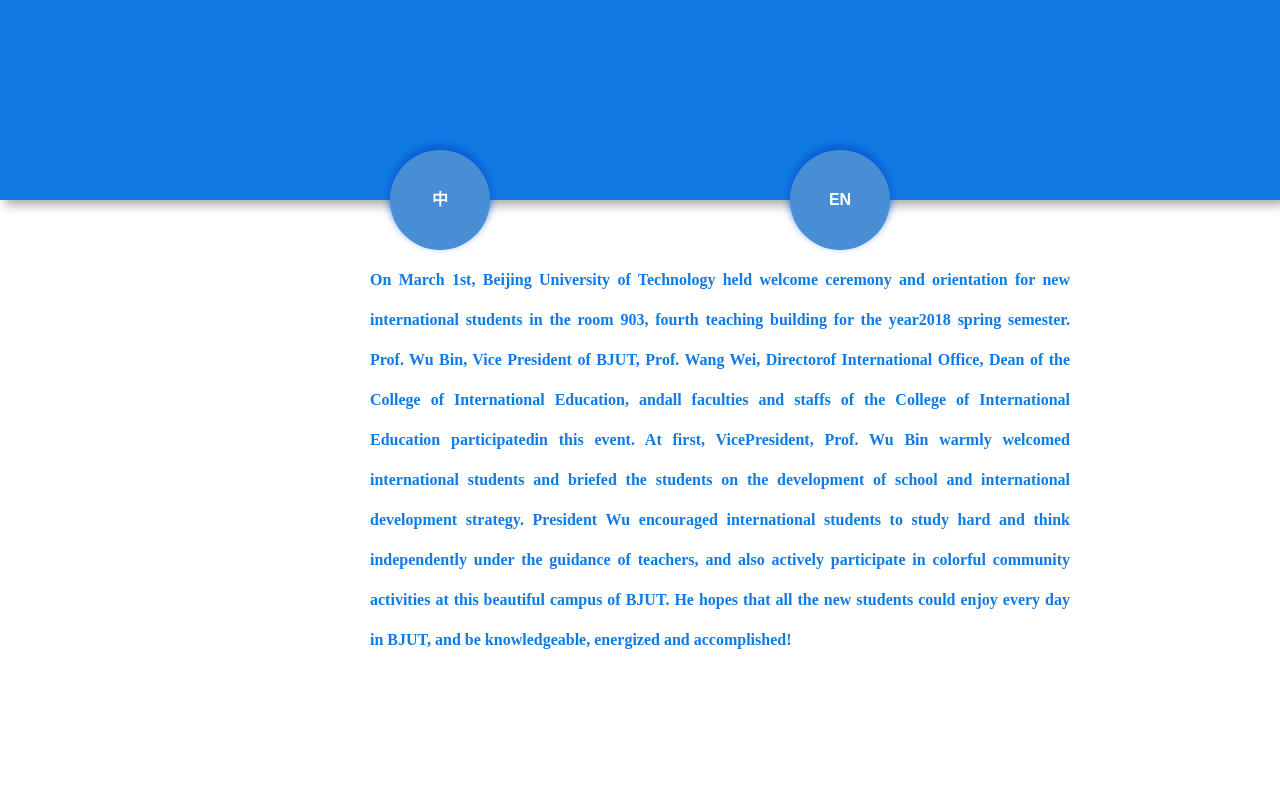
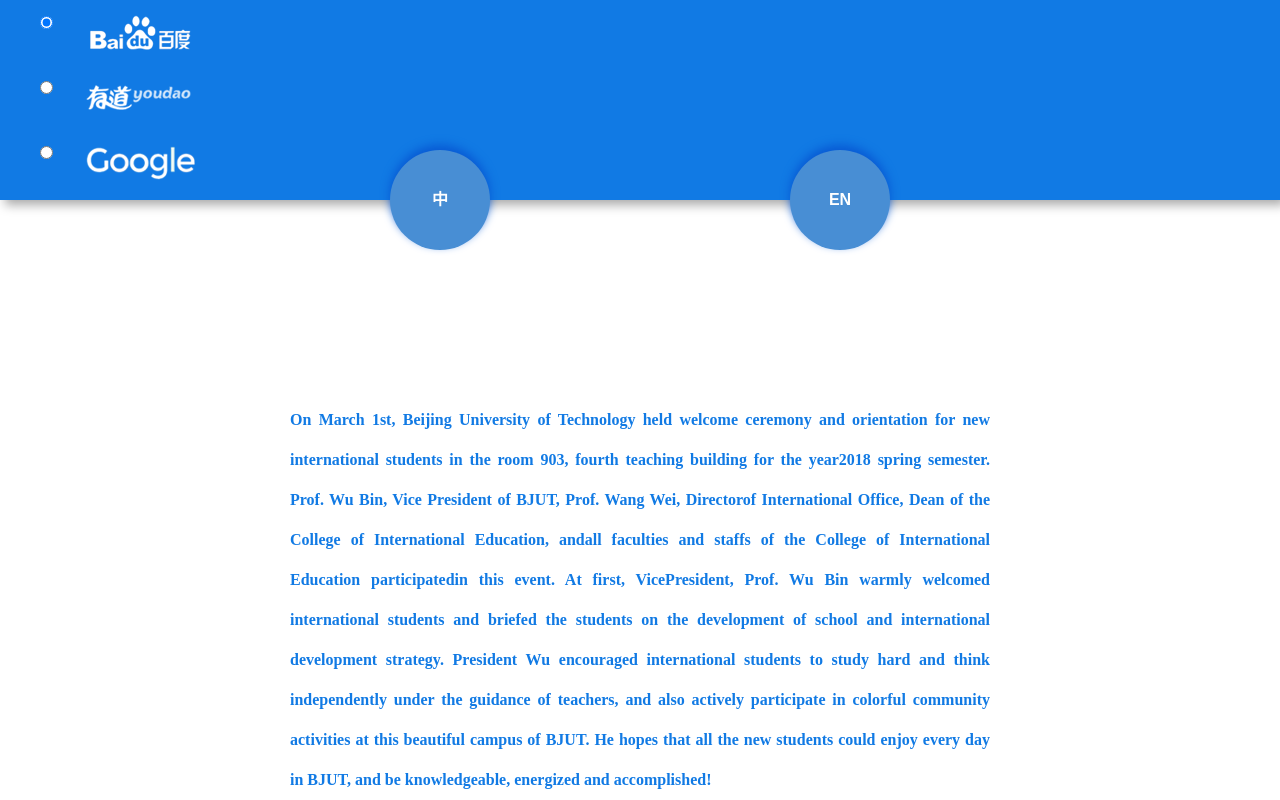
Before and after one commit to 792301982/Responsive-Navigation-Menu, a Flask app: page / in a window 1280 px wide. Run offline with Flask 2, Linux system fonts and the light colour scheme; some libraries are stand-ins or nearby versions.

Commit message:
增加有道谷歌翻译

```diff
--- a/baidu.py
+++ /dev/null
@@ -1,33 +0,0 @@
-from aip import AipSpeech
-import requests
-import random
-import hashlib
-import json
-
-""" 你的 APPID AK SK """
-APP_ID = '19802591'
-API_KEY = 't8ApAnmbwm96VBgg0QCu1Njs'
-SECRET_KEY = '1mbTXt2G2hyqLs0cbEtRVOG6IaDsqKpQ'
-
-client = AipSpeech(APP_ID, API_KEY, SECRET_KEY)
-
-trans_APP_ID='20200510000447331'
-pwd='r0hdj_MZqXaW7s7SJWqD'
-def translate(q,from_lang,to_lang):
-    salt=str(random.randint(1,1000000))
-    s=trans_APP_ID+q+salt+pwd
-    sign=hashlib.md5(s.encode(encoding='UTF-8')).hexdigest()
-    r=requests.post('http://api.fanyi.baidu.com/api/trans/vip/translate',
-    data={
-        'q':q,
-        'from':from_lang,
-        'to':to_lang,
-        'appid':trans_APP_ID,
-        'salt':salt,
-        'sign':sign
-    })
-
-    return json.loads(r.text)['trans_result'][0]['dst']
-
-if __name__ =="__main__":
-    print(translate('你是傻子','zh','en'))
--- a/images/style.css
+++ b/images/style.css
@@ -44,3 +44,15 @@
   background-size:30px 30px;
   -moz-background-size:30px 30px;
 }
+#Selector{
+  margin-left: 20px;;
+  position: absolute;
+  width:200px;
+  height:200px;
+}
+.Selector_port{
+  width:200px;
+  height:50px;
+  margin-top: 15px;;
+  list-style: none;
+}
--- a/server.py
+++ b/server.py
@@ -1,7 +1,7 @@
 from flask import Flask, render_template, request
 import os
 import uuid
-import baidu
+import translate
 import json
 
 app = Flask(
@@ -28,26 +28,43 @@
     if audiofile:
         filepath = "audio/%s.pcm" % uuid.uuid4()
         audiofile.save(filepath)
-    r = baidu.client.asr(get_file_content(filepath), 'pcm')
+    r = translate.client.asr(get_file_content(filepath), 'pcm')
     return r
+
 
 @app.route('/getaudioen', methods=['POST'])
 def getaudioen():
+    translator_selector = request.form["translator_selector"]
     audiofile = request.files.get("audioData")
     if audiofile:
         filepath = "audio/%s.pcm" % uuid.uuid4()
         audiofile.save(filepath)
-    r = baidu.client.asr(get_file_content(filepath), 'pcm')
-    return baidu.translate(''.join(r['result']),'en','zh')
+    r = translate.client.asr(get_file_content(filepath), 'pcm')
+    if(translator_selector=='Baidu'):
+        t=translate.trans_baidu(''.join(r['result']), 'en', 'zh')
+    if(translator_selector=='Youdao'):
+        t=translate.trans_youdao(''.join(r['result']), 'en', 'zh-CHS')
+    if(translator_selector=='Google'):
+        t=translate.trans_google(''.join(r['result']), 'en', 'zh-cn')
+    return t
+
 
 @app.route('/getaudiozh', methods=['POST'])
 def getaudiozh():
+    translator_selector = request.form["translator_selector"]
     audiofile = request.files.get("audioData")
     if audiofile:
         filepath = "audio/%s.pcm" % uuid.uuid4()
         audiofile.save(filepath)
-    r = baidu.client.asr(get_file_content(filepath), 'pcm')
-    return baidu.translate(''.join(r['result']),'zh','en')
+    r = translate.client.asr(get_file_content(filepath), 'pcm')
+    if(translator_selector=='Baidu'):
+        t=translate.trans_baidu(''.join(r['result']), 'zh', 'en')
+    if(translator_selector=='Youdao'):
+        t=translate.trans_youdao(''.join(r['result']), 'zh-CHS', 'en')
+    if(translator_selector=='Google'):
+        t=translate.trans_google(''.join(r['result']), 'zh-cn', 'en')
+    return t
+
 
 if __name__ == '__main__':
     app.run(debug=True)
--- a/templates/index.html
+++ b/templates/index.html
@@ -11,6 +11,14 @@
   <body>
 
     <div class="header">
+      <ul id="Selector">
+        <li class="Selector_port"; style="background-image:url(./images/baidu.png);"><input type="radio" name="translator_selector" value="Baidu" checked="checked" >
+        </br></li>
+        <li class="Selector_port"; style="background-image:url(./images/youdao.png);"><input type="radio" name="translator_selector" value="Youdao">
+        </br></li>
+        <li class="Selector_port"; style="background-image:url(./images/google.png);"><input type="radio" name="translator_selector" value="Google">
+        </li>
+      </ul>
       <div style="margin-top: 150px; float: left; width: 100%"></div>
         <ul class="menu">
 
@@ -85,6 +93,7 @@
         function uploadAudioZH() {
             var formdata = new FormData(); // form 表单 {key:value}
             formdata.append("audioData", recorder.getBlob()); // form input type="file"
+            formdata.append("translator_selector",$('input:radio[name=translator_selector]:checked').val());
             $.ajax({
                 url: "/getaudiozh",
                 type: 'post',
@@ -104,6 +113,7 @@
         function uploadAudioEN() {
             var formdata = new FormData(); // form 表单 {key:value}
             formdata.append("audioData", recorder.getBlob()); // form input type="file"
+            formdata.append("translator_selector",$('input:radio[name=translator_selector]:checked').val());
             $.ajax({
                 url: "/getaudioen",
                 type: 'post',
@@ -130,7 +140,8 @@
 
     <div class="content">
 
-        <p id="sb" style="font-weight:bold;color:#117ae4;font-family: 'Microsoft-YaHei';margin-top:60px;max-width:700px;line-height:40px;margin-left:350px;">
+        <p id="sb" style="font-weight:bold;color:#117ae4;font-family: 'Microsoft-YaHei';max-width:700px;line-height:40px;    margin: 0 auto;
+    margin-top: 200px;">
             On March 1st, Beijing University of Technology held welcome ceremony and orientation for new international students in the room 903, fourth teaching building for the year2018 spring semester. Prof. Wu Bin, Vice President of BJUT, Prof. Wang Wei, Directorof International Office, Dean of the College of International Education, andall faculties and staffs of the College of International Education participatedin this event.
 
             At first, VicePresident, Prof. Wu Bin warmly welcomed international students and briefed the students on the development of school and international development strategy. President Wu encouraged international students to study hard and think independently under the guidance of teachers, and also actively participate in colorful community activities at this beautiful campus of BJUT. He hopes that all the new students could enjoy every day in BJUT, and be knowledgeable, energized and accomplished!
--- /dev/null
+++ b/translate.py
@@ -0,0 +1,73 @@
+from aip import AipSpeech
+import requests
+import random
+import hashlib
+import json
+import uuid
+import time
+from googletrans import Translator
+
+""" 你的 APPID AK SK """
+APP_ID = '19802591'
+API_KEY = 't8ApAnmbwm96VBgg0QCu1Njs'
+SECRET_KEY = '1mbTXt2G2hyqLs0cbEtRVOG6IaDsqKpQ'
+
+client = AipSpeech(APP_ID, API_KEY, SECRET_KEY)
+
+def trans_baidu(q,from_lang,to_lang):
+    trans_APP_ID='20200510000447331'
+    pwd='r0hdj_MZqXaW7s7SJWqD'
+    salt=str(random.randint(1,1000000))
+    s=trans_APP_ID+q+salt+pwd
+    sign=hashlib.md5(s.encode(encoding='UTF-8')).hexdigest()
+    r=requests.post('http://api.fanyi.baidu.com/api/trans/vip/translate',
+    data={
+        'q':q,
+        'from':from_lang,
+        'to':to_lang,
+        'appid':trans_APP_ID,
+        'salt':salt,
+        'sign':sign,
+
+    })
+    return json.loads(r.text)['trans_result'][0]['dst']
+
+def encrypt(signStr):
+    hash_algorithm = hashlib.sha256()
+    hash_algorithm.update(signStr.encode('utf-8'))
+    return hash_algorithm.hexdigest()
+
+def truncate(q):
+    if q is None:
+        return None
+    size = len(q)
+    return q if size <= 20 else q[0:10] + str(size) + q[size - 10:size]
+
+def trans_youdao(q,from_lang,to_lang):
+    APP_KEY='108b5b19fdd6193f'
+    APP_SECRET='005cpn1658bpIPpkDt0oaKsjq11CVpw9'
+    salt=str(uuid.uuid1())
+    curtime = str(int(time.time()))
+    s=APP_KEY + truncate(q) + salt + curtime + APP_SECRET
+    sign=encrypt(s)
+    r=requests.post('https://openapi.youdao.com/api',
+    data={
+        'q':q,
+        'from':from_lang,
+        'to':to_lang,
+        'appKey':APP_KEY,
+        'salt':salt,
+        'sign':sign,
+        'signType':'v3',
+        'curtime':curtime
+    })
+    print(r.text)
+    return ''.join(json.loads(r.text)['translation'])
+
+def trans_google(q,from_lang,to_lang):
+    translator = Translator(service_urls=['translate.google.cn'])
+    text = translator.translate(q,src=from_lang,dest=to_lang).text
+    return text
+
+if __name__ =="__main__":
+    print(trans_google('你是傻子','zh-cn','en'))
```
Also changed, not shown: images/baidu.png (added), images/google.png (added), images/youdao.png (added), 1 other file.
